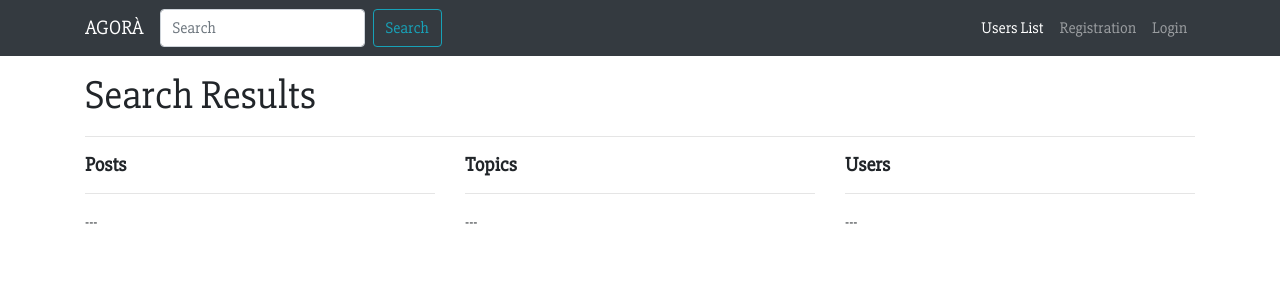
After one commit to gaebar/python-forum-cs50-final-project, a Django app: page /search/ in a window 1280 px wide. The commit adds this page. Shown: the top 300 px of the page. Run offline with Django 3.2, Linux system fonts and the light colour scheme; some libraries are stand-ins or nearby versions.

Commit message:
continued working on the forum app

```diff
--- /dev/null
+++ b/social_site/core/templates/core/search.html
@@ -0,0 +1,48 @@
+{% extends 'base.html' %}
+
+{% block head_title %}{{ block.super }} - Search in the Forum{% endblock head_title %}
+
+{% block content %}
+<h1 class="mt-3">Search Results</h1>
+<hr>
+<div class="row mt-3">
+    <div class="col-4">
+        <h5><strong>Posts</strong></h5>
+        <hr>
+        {% if posts %}
+        {% for post in posts %}
+        <p>{{ post.content|truncatewords:"10" }}</p>
+        <p class="mb-0">by <a
+                href="{% url 'user_profile' username=post.post_author.username %}">@{{ post.post_author.username }}</a>
+        </p>
+        <p>in <a href="{{ post.topic.get_absolute_url }}">{{ post.topic.title }}</a></p>
+        <hr>
+        {% endfor %}
+        {% else %}
+        <p>---</p>
+        {% endif %}
+    </div>
+    <div class="col-4">
+        <h5><strong>Topics</strong></h5>
+        <hr>
+        {% if topics %}
+        {% for topic in topics %}
+        <p>- <a href="{{ topic.get_absolute_url }}">{{ topic.title }}</a></p>
+        {% endfor %}
+        {% else %}
+        <p>---</p>
+        {% endif %}
+    </div>
+    <div class="col-4">
+        <h5><strong>Users</strong></h5>
+        <hr>
+        {% if users %}
+        {% for user in users %}
+        <p><a href="{% url 'user_profile' username=user.username %}">@{{ user }}</a></p>
+        {% endfor %}
+        {% else %}
+        <p>---</p>
+        {% endif %}
+    </div>
+</div>
+{% endblock content %}
--- a/social_site/core/urls.py
+++ b/social_site/core/urls.py
@@ -5,5 +5,5 @@ urlpatterns = [
     path("", views.HomeView.as_view(), name="homepage"),
     path("users/", views.UserList.as_view(), name="user_list"),
     path("user/<username>/", views.userProfileView, name="user_profile"),
-    # path("search/", views.search, name="search_function"),
+    path("search/", views.search, name="search_function"),
 ]
--- a/social_site/core/views.py
+++ b/social_site/core/views.py
@@ -23,3 +23,18 @@ def userProfileView(request, username):
     user_topics = Topic.objects.filter(topic_author=user).order_by("-pk")
     context = {"user": user, "user_topics": user_topics}
     return render(request, "core/user_profile.html", context)
+
+
+def search(request):
+    if "q" in request.GET:
+        querystring = request.GET.get("q")
+        print(querystring)
+        if len(querystring) == 0:
+            return redirect("/search/")
+        topics = Topic.objects.filter(title__icontains=querystring)
+        posts = Post.objects.filter(content__icontains=querystring)
+        users = User.objects.filter(username__icontains=querystring)
+        context = {"topics": topics, "posts": posts, "users": users}
+        return render(request, "core/search.html", context)
+    else:
+        return render(request, "core/search.html")
--- a/social_site/forum/templates/forum/answer_form.html
+++ b/social_site/forum/templates/forum/answer_form.html
@@ -3,5 +3,5 @@
 <form class="mb-3" action="{% url 'answer_topic' pk=topic.pk %}" method="POST">
     {% csrf_token %}
     {{ answer_form|crispy }}
-    <input type="submit" class="btn btn-info" value="answer">
+    <input type="submit" class="btn btn-info" value="Answer">
 </form>
--- a/social_site/forum/templates/forum/create_section.html
+++ b/social_site/forum/templates/forum/create_section.html
@@ -1,13 +1,13 @@
 {% extends 'base.html' %}
 {% load crispy_forms_tags %}
 
-{% block head_title %}{{ block.super }} - Create a new section{% endblock head_title %}
+{% block head_title %}{{ block.super }} - Create a New Section{% endblock head_title %}
 
 {% block content %}
 
 <div class="row justify-content-center mt-4">
     <div class="col-6">
-        <h2>Create a new section</h2>
+        <h2>Create a New Section</h2>
         <form class="" method="POST" enctype="multipart/form-data" novalidate>
             {% csrf_token %}
             {{ form|crispy }}
--- a/social_site/forum/templates/forum/create_topic.html
+++ b/social_site/forum/templates/forum/create_topic.html
@@ -1,7 +1,7 @@
 {% extends 'base.html' %}
 {% load crispy_forms_tags %}
 
-{% block head_title %}{{ block.super }} - Create Topic {% endblock head_title %}
+{% block head_title %}{{ block.super }} - Create Topic{% endblock head_title %}
 
 {% block content %}
 
--- a/social_site/forum/templates/forum/individual_topic.html
+++ b/social_site/forum/templates/forum/individual_topic.html
@@ -51,7 +51,7 @@
         {% endif %}
 
         <span class="current">
-            Page {{ posts_topic.number }} di {{ posts_topic.paginator.num_pages }}.
+            Page {{ posts_topic.number }} of {{ posts_topic.paginator.num_pages }}.
         </span>
 
         {% if posts_topic.has_next %}
--- a/social_site/forum/urls.py
+++ b/social_site/forum/urls.py
@@ -7,9 +7,9 @@ urlpatterns = [
     path("section/<int:pk>/create-topic/", views.createTopic, name="create_topic"),
     path("topic/<int:pk>/", views.viewTopic, name="view_topic"),
     path("topic/<int:pk>/answer/", views.addAnswer, name="answer_topic"),
-    # path(
-    #     "topic/<int:id>/delete-post/<int:pk>/",
-    #     views.DeletePost.as_view(),
-    #     name="delete_post",
-    # ),
+    path(
+        "topic/<int:id>/delete-post/<int:pk>/",
+        views.DeletePost.as_view(),
+        name="delete_post",
+    ),
 ]
--- a/social_site/templates/base.html
+++ b/social_site/templates/base.html
@@ -11,6 +11,8 @@
     <link rel="stylesheet" href="https://maxcdn.bootstrapcdn.com/bootstrap/4.0.0/css/bootstrap.min.css"
         integrity="sha384-Gn5384xqQ1aoWXA+058RXPxPg6fy4IWvTNh0E263XmFcJlSAwiGgFAW/dAiS6JXm" crossorigin="anonymous">
 
+
+    <!-- Font Awesome -->
     <script defer src="https://use.fontawesome.com/releases/v5.0.8/js/solid.js"
         integrity="sha384-+Ga2s7YBbhOD6nie0DzrZpJes+b2K1xkpKxTFFcx59QmVPaSA8c7pycsNaFwUK6l"
         crossorigin="anonymous"></script>
@@ -35,8 +37,8 @@
             </button>
 
             <div class="collapse navbar-collapse" id="navbarSupportedContent">
-                <form class="form-inline my-2 my-lg-0">
-                    <input class="form-control mr-sm-2" type="search" placeholder="Search" aria-label="Search">
+                <form class="form-inline my-2 my-lg-0" action="{% url 'search_function' %}">
+                    <input name="q" class="form-control mr-sm-2" type="search" placeholder="Search" aria-label="Search">
                     <button class="btn btn-outline-info my-2 my-sm-0" type="submit">Search</button>
                 </form>
 
```
Also changed, not shown: social_site/forum/templates/forum/post_confirm_detele.html (added, +15 -0 lines), social_site/forum/views.py (+17 -16 lines), social_site/manage.py (+2 -8 lines), social_site/social_site/settings.py (+18 -10 lines), README.md, social_site/db.sqlite3, social_site/social_site/urls.py (line endings or trailing spaces), social_site/welcome-brush.jpg (deleted).
